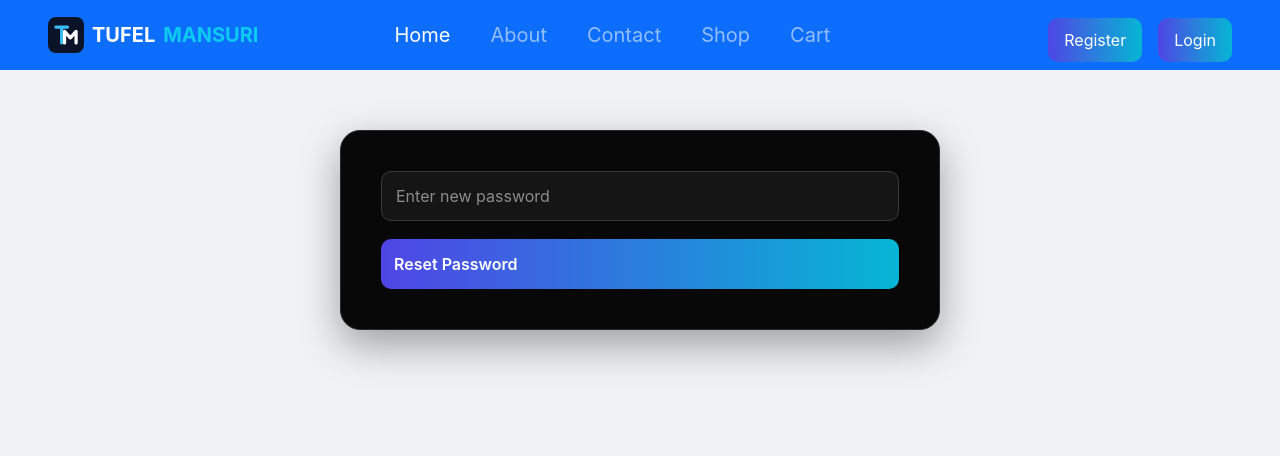
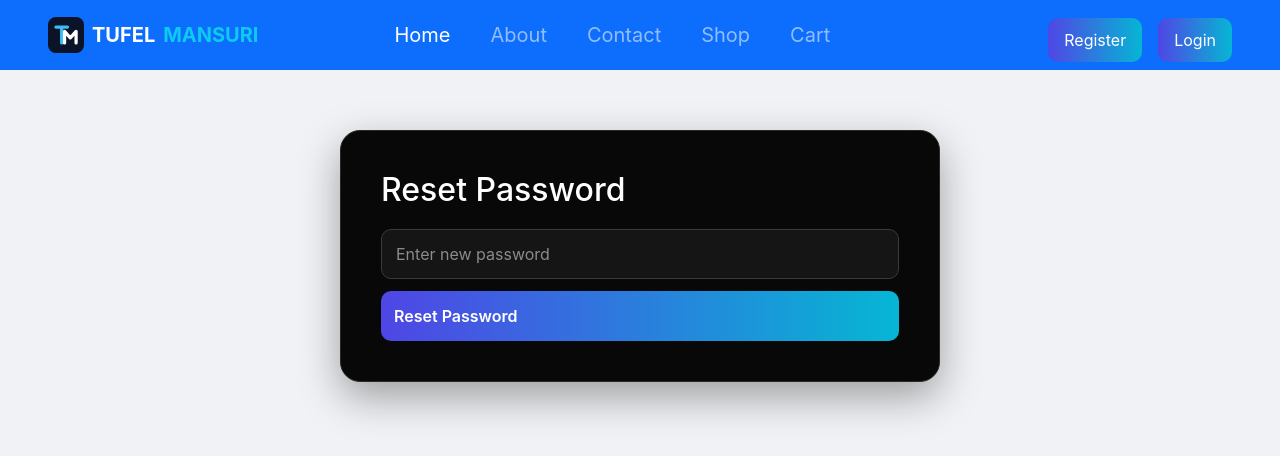
Before and after one commit to tufal/my-fullstack-project, a React (Vite) app in the folder my/: page /resetpassword/1 in a window 1280 px wide. Shown: the top 456 px of the page. Built offline with nearby package versions, Linux system fonts and the light colour scheme; no server answers.

Commit message:
Fix password reset validation and status codes

```diff
--- a/my/src/components/Reset.jsx
+++ b/my/src/components/Reset.jsx
@@ -1,48 +1,92 @@
-import React, { useState } from 'react'
-import { useParams } from 'react-router-dom'
-import './forget.css'
-import axios from 'axios'
+import React, { useState } from 'react';
+import { useParams, useNavigate, Link } from 'react-router-dom';
+import './forget.css';
+import axios from 'axios';
 
 const Reset = () => {
-  const { token } = useParams()
-  const [password, setPassword] = useState('')
-  const [message, setMessage] = useState('')
+  const { token } = useParams();
+  const navigate = useNavigate();
+  const [password, setPassword] = useState('');
+  const [message, setMessage] = useState('');
+  const [isSuccess, setIsSuccess] = useState(false);
+  const [loading, setLoading] = useState(false);
 
-  const reset = async () => {
+  const handleSubmit = async (e) => {
+    e.preventDefault();
+
     if (!token) {
-      setMessage('Invalid reset token')
-      return
+      setMessage('Invalid or missing reset token');
+      return;
     }
+
+    if (!password.trim()) {
+      setMessage('Please enter a new password');
+      return;
+    }
+
+    setLoading(true);
+    setMessage('');
 
     try {
       const res = await axios.post(
         `https://my-backend-l1tz.onrender.com/resetpassword/${token}`,
-        { newPassword: password },
+        { newPassword: password.trim() },
         { withCredentials: true }
-      )
-      setMessage(res.data?.message || 'Password reset successful')
+      );
+
+      setIsSuccess(true);
+      setMessage(res.data?.message || 'Password reset successful! Redirecting to login...');
+      setPassword('');
+
+      // 2 सेकंड बाद खुद लॉगिन पेज पर भेज देगा
+      setTimeout(() => {
+        navigate('/login');
+      }, 2000);
     } catch (err) {
-      console.log('ERROR:', err)
-      console.log('STATUS:', err.response?.status)
-      console.log('DATA:', err.response?.data)
-      setMessage(err.response?.data?.message || err.message || 'Something went wrong')
+      setIsSuccess(false);
+      console.log('STATUS:', err.response?.status);
+      console.log('DATA:', err.response?.data);
+      setMessage(err.response?.data?.message || err.message || 'Something went wrong');
+    } finally {
+      setLoading(false);
     }
-  }
+  };
 
   return (
     <div className="containt">
+      <form onSubmit={handleSubmit} style={{ width: '100%', display: 'flex', flexDirection: 'column', gap: '12px' }}>
+        <h2>Reset Password</h2>
 
         <input
           type="password"
           placeholder="Enter new password"
           value={password}
+          required
           onChange={(e) => setPassword(e.target.value)}
         />
-      <button onClick={reset} className='contain button' type='submit'>Reset Password</button>
 
-      {message && <h1>{message}</h1>}
+        <button
+          className="contain button"
+          type="submit"
+          disabled={loading || !password.trim()}
+        >
+          {loading ? 'Resetting...' : 'Reset Password'}
+        </button>
+
+        {message && (
+          <p style={{ color: isSuccess ? 'green' : 'red', marginTop: '10px', fontWeight: 'bold' }}>
+            {message}
+          </p>
+        )}
+
+        {isSuccess && (
+          <Link to="/login" style={{ textDecoration: 'none', color: '#007bff' }}>
+            Click here to Login
+          </Link>
+        )}
+      </form>
     </div>
-  )
-}
+  );
+};
 
-export default Reset
+export default Reset;
```
Lines whose indentation alone changed are shown as unchanged.
